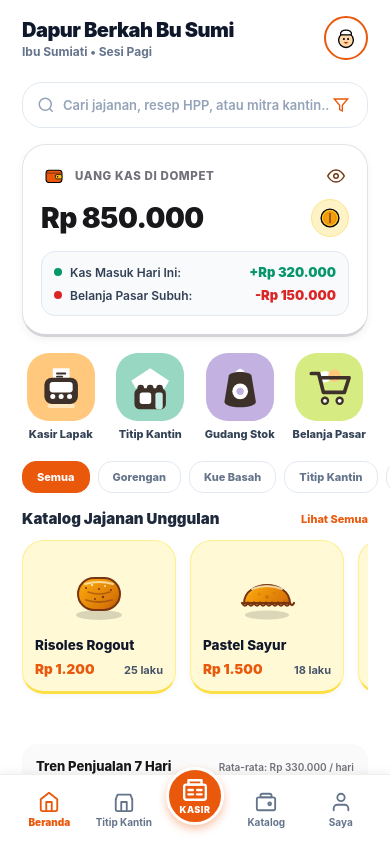
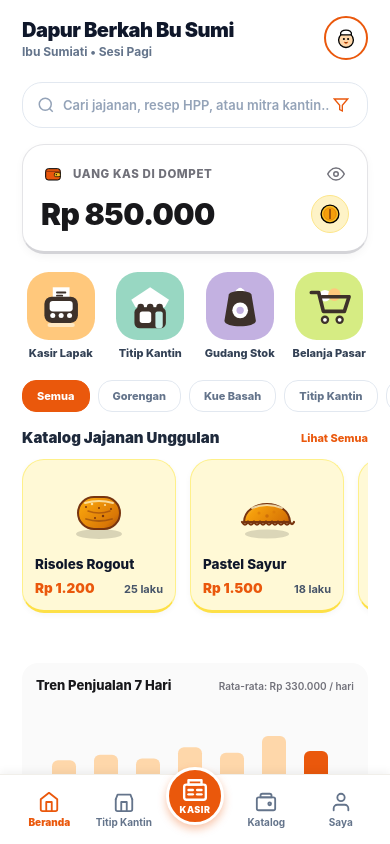
Before and after one commit to DarRahman/KantinBite, a React Native app: screen /Dashboard in a window 390 px wide. Built offline with nearby package versions, Linux system fonts and the light colour scheme.

Commit message:
feat(dashboard): streamline wallet card by removing repetitive cashflow sub-box, focusing on primary balance and golden coin

```diff
--- a/src/screens/DashboardScreen.js
+++ b/src/screens/DashboardScreen.js
@@ -69,15 +69,15 @@ export const DashboardScreen = ({ navigation }) => {
           </TouchableOpacity>
         </View>
 
-        {/* 3. HERO CASH WALLET CARD BERBOBOT NYATA (CATATAN KAS BERSATU, ZERO AI-SLOP PILLS) */}
+        {/* 3. HERO CASH WALLET CARD RAMPING & ELEGAN (TANPA SUB-BOX KAS/BELANJA) */}
         <View style={styles.heroWalletCard}>
           <View style={styles.walletHeaderRow}>
             <View style={styles.walletLabelBox}>
-              <AssetVisual name="wallet_purse" size={26} />
+              <AssetVisual name="wallet_purse" size={24} />
               <Text style={styles.walletLabelText}>Uang Kas di Dompet</Text>
             </View>
             <TouchableOpacity onPress={() => setHideBalance(!hideBalance)} style={styles.eyeBtn}>
-              <Svg width={18} height={18} viewBox="0 0 24 24" fill="none" stroke="#78350F" strokeWidth={2}>
+              <Svg width={18} height={18} viewBox="0 0 24 24" fill="none" stroke="#71717A" strokeWidth={2}>
                 <Path d="M1 12s4-8 11-8 11 8 11 8-4 8-11 8-11-8-11-8z" />
                 <Circle cx="12" cy="12" r="3" />
               </Svg>
@@ -90,20 +90,6 @@ export const DashboardScreen = ({ navigation }) => {
             </Text>
             <View style={styles.coinBadge}>
               <AssetVisual name="coin_gold" size={32} />
-            </View>
-          </View>
-
-          {/* ARUS KAS MENYATU BERSIH (CATATAN KAS LAPANGAN, BUKAN PILLS AI SLOP) */}
-          <View style={styles.cashFlowLedgerWrap}>
-            <View style={styles.ledgerRow}>
-              <View style={styles.ledgerDotGreen} />
-              <Text style={styles.ledgerLabel}>Kas Masuk Hari Ini:</Text>
-              <Text style={styles.ledgerValGreen}>+Rp 320.000</Text>
-            </View>
-            <View style={styles.ledgerRow}>
-              <View style={styles.ledgerDotRed} />
-              <Text style={styles.ledgerLabel}>Belanja Pasar Subuh:</Text>
-              <Text style={styles.ledgerValRed}>-Rp 150.000</Text>
             </View>
           </View>
         </View>
@@ -364,11 +350,12 @@ const styles = StyleSheet.create({
   filterIconBtn: {
     padding: 4,
   },
-  // 3. HERO KARTU KAS ASLI (PUTIH SOLID BERGARIS TEGAS SEPERTI DI HP FISIK USER)
+  // 3. HERO KARTU KAS ASLI (PUTIH SOLID BERGARIS TEGAS & RAMPING ELEGAN)
   heroWalletCard: {
     backgroundColor: '#FFFFFF',
-    borderRadius: 24,
-    padding: 18,
+    borderRadius: 22,
+    paddingVertical: 16,
+    paddingHorizontal: 18,
     borderWidth: 1.5,
     borderColor: '#E4E4E7',
     borderBottomWidth: 3.5,
@@ -376,9 +363,9 @@ const styles = StyleSheet.create({
     elevation: 3,
     shadowColor: '#000000',
     shadowOffset: { width: 0, height: 3 },
-    shadowOpacity: 0.05,
+    shadowOpacity: 0.04,
     shadowRadius: 8,
-    marginBottom: 16,
+    marginBottom: 18,
   },
   walletHeaderRow: {
     flexDirection: 'row',
@@ -404,13 +391,14 @@ const styles = StyleSheet.create({
     flexDirection: 'row',
     justifyContent: 'space-between',
     alignItems: 'center',
-    marginVertical: 10,
+    marginTop: 8,
+    marginBottom: 2,
   },
   walletAmountText: {
-    fontSize: 28,
+    fontSize: 30,
     fontWeight: '900',
     color: '#18181B',
-    letterSpacing: -0.5,
+    letterSpacing: -0.6,
   },
   coinBadge: {
     width: 38,
```
Also changed, not shown: preview_dashboard_harmonized.html (+2 -20 lines), preview_dashboard_harmonized.png, 1 other file (tests, documents, lock files or other folders).
